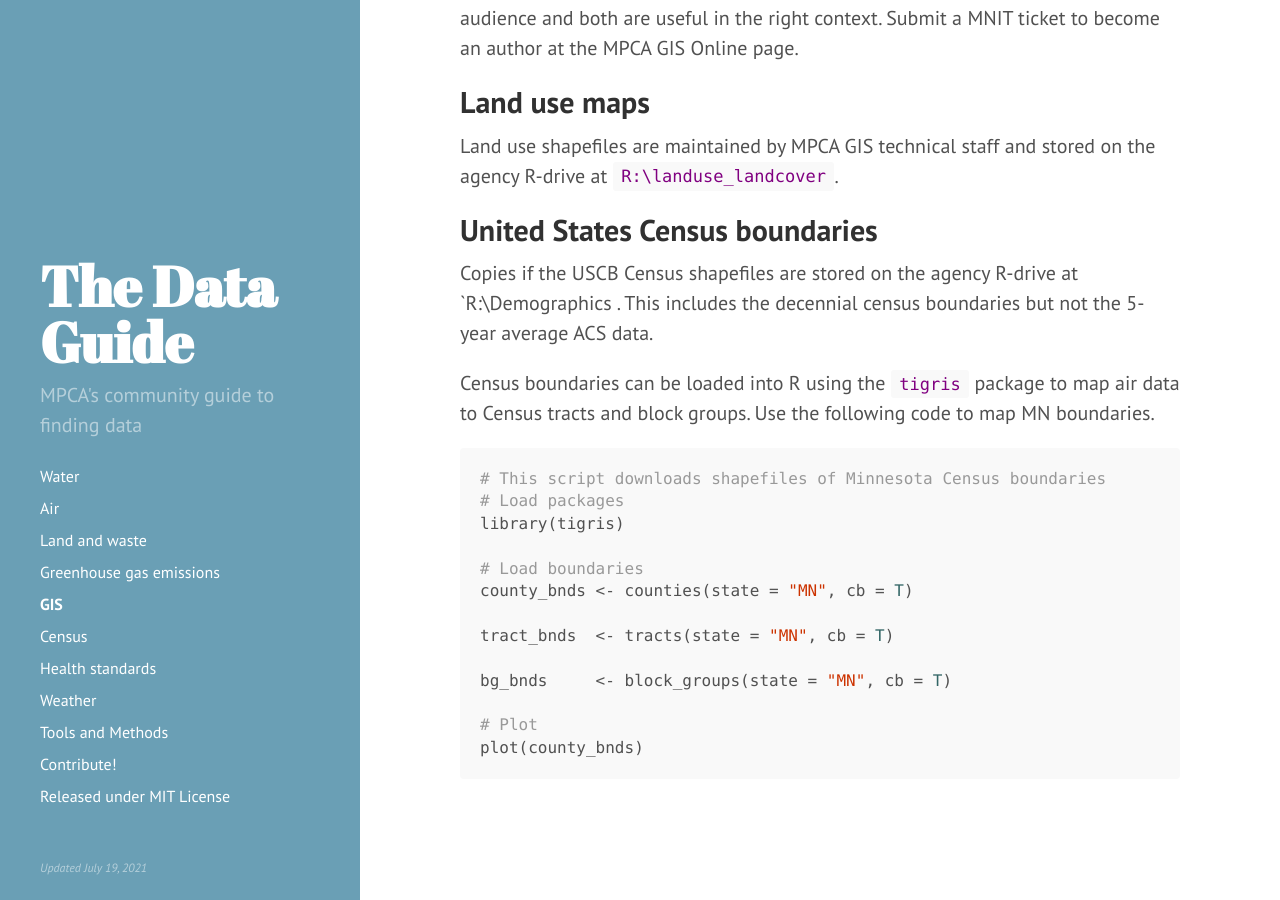
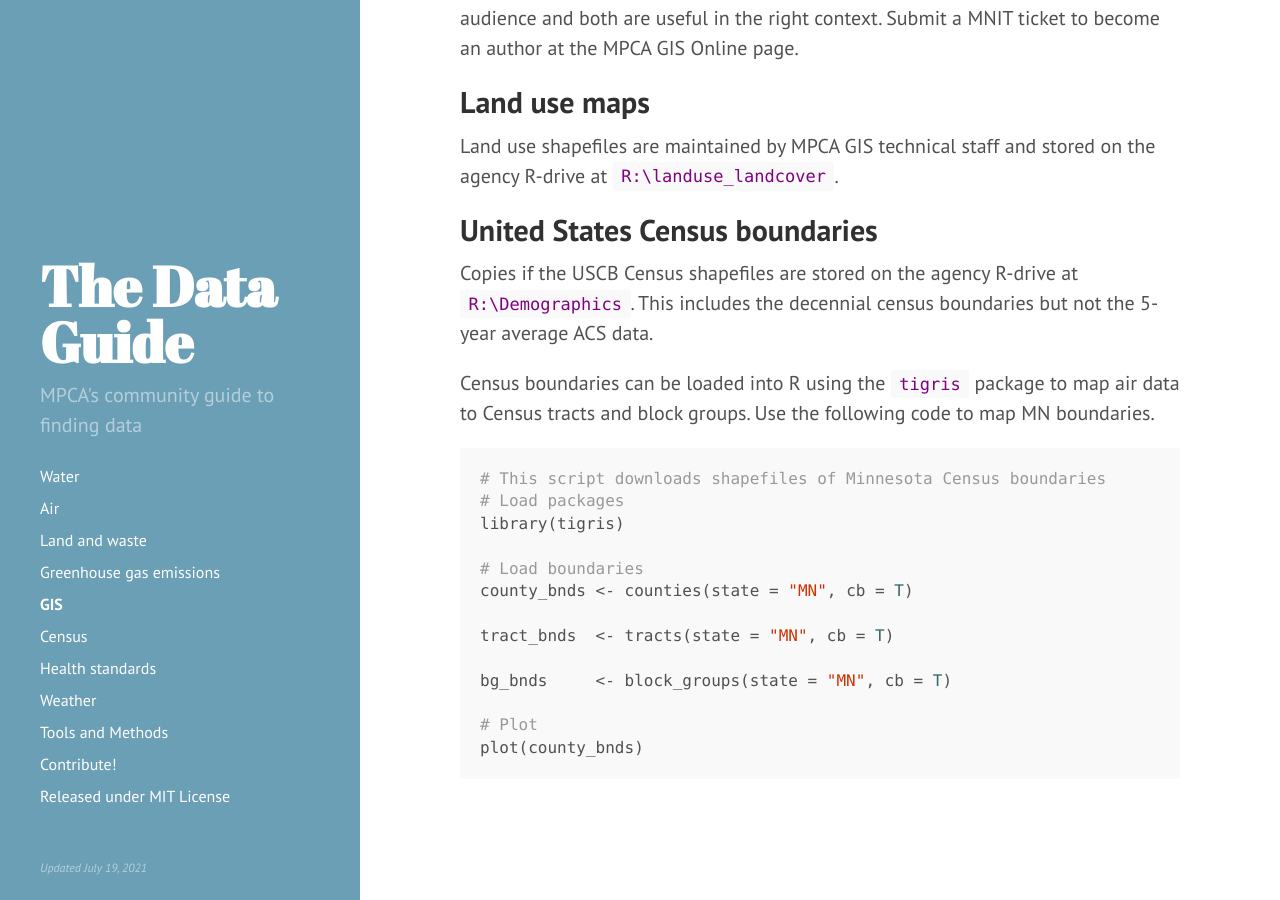
Before and after one commit to annemorris/Data-Guide-1, a Jekyll site: the page built from 05-gis.md, in a window 1280 px wide and 900 px high, scrolled down 1577 px. Built offline with Jekyll 4.4.1, drawn with Linux system fonts in a browser that asks for light colours.

Commit message:
Update 05-gis.md

```diff
--- a/05-gis.md
+++ b/05-gis.md
@@ -38,7 +38,7 @@ Land use shapefiles are maintained by MPCA GIS technical staff and stored on the
 
 ## United States Census boundaries {#census}
 
-Copies if the USCB Census shapefiles are stored on the agency R-drive at `R:\Demographics .  This includes the decennial census boundaries but not the 5-year average ACS data.
+Copies if the USCB Census shapefiles are stored on the agency R-drive at `R:\Demographics`.  This includes the decennial census boundaries but not the 5-year average ACS data.
 
 Census boundaries can be loaded into R using the `tigris` package to map air data to Census tracts and block groups. Use the following code to map MN boundaries.
 
```
